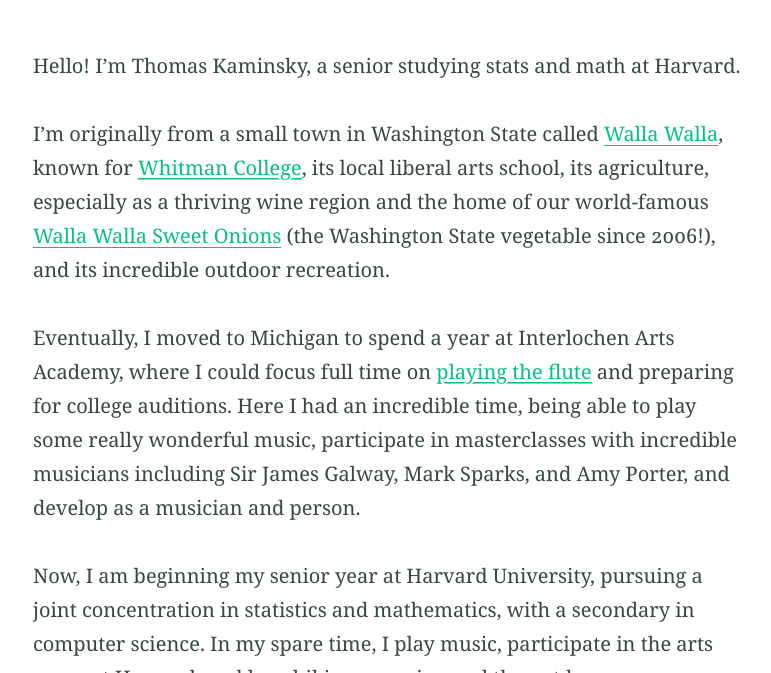
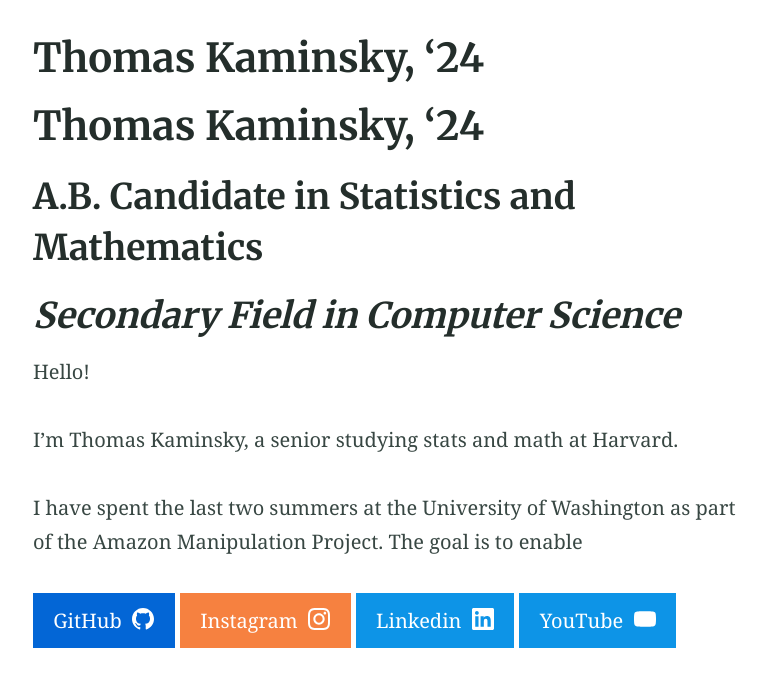
Before and after one commit to tkaminsky/tkaminsky.github.io, a Jekyll site: the page built from index.md, in a window 1280 px wide and 900 px high, scrolled down 201 px, cut to the strip 227-900 px from the top of the window. Shown: the whole strip, without its empty margins (250-1021 px from the left). Built offline with Jekyll 4.4.1, drawn with Linux system fonts in a browser that asks for light colours; our own code applies the rules of GitHub Pages for plain Markdown files; some of the changed text lies outside the part shown.

Commit message:
Updating index

```diff
--- a/index.md
+++ b/index.md
@@ -8,16 +8,14 @@ feature_image: /cover_im.jpeg
 excerpt: "Hello! I'm Thomas Kaminsky, a senior studying stats and math at Harvard. I am passionate about leaveraging geometric reasoning to better understand and manipulate objects in the world. Thanks for visiting my website!"
 ---
 
-Hello! I'm Thomas Kaminsky, a senior studying stats and math at Harvard.
+# Thomas Kaminsky, '24
+## A.B. Candidate in **Statistics** and **Mathematics**
+## *Secondary Field in Computer Science*
 
-I'm originally from a small town in Washington State called [Walla Walla]("https://en.wikipedia.org/wiki/Walla_Walla,_Washington"), known for [Whitman College]("https://www.whitman.edu/"), its local liberal arts school, its agriculture, especially as a thriving wine region and the home of our world-famous [Walla Walla Sweet Onions]("https://www.sweetonions.org/") (the Washington State vegetable since 2006!), and its incredible outdoor recreation.
+Hello!
 
-Eventually, I moved to Michigan to spend a year at Interlochen Arts Academy, where I could focus full time on [playing the flute]("https://www.youtube.com/watch?v=CnO_wST6QxM") and preparing for college auditions. Here I had an incredible time, being able to play some really wonderful music, participate in masterclasses with incredible musicians including Sir James Galway, Mark Sparks, and Amy Porter, and develop as a musician and person.
+I'm Thomas Kaminsky, a senior studying stats and math at Harvard.
 
-Now, I am beginning my senior year at Harvard University, pursuing a joint concentration in statistics and mathematics, with a secondary in computer science. In my spare time, I play music, participate in the arts scene at Harvard, and love hiking, camping and the outdoors.
-
-At the moment, I am working on research projects with Professor Karthik Desingh at the University of Minnesota's Robotics: Perception and Manipulation (RPM) Lab and with Professors Dieter Fox and Joshua R. Smith at the Robotics and State Estimation Lab (RSE-Lab), working on the second year of the Amazon Picking Challenge.
-
-Thank you so much for visiting my website!
+I have spent the last two summers at the University of Washington as part of the Amazon Manipulation Project. The goal is to enable
 
 {% include button.html text="GitHub" icon="github" link="https://github.com/tkaminsky" color="#0366d6" %} {% include button.html text="Instagram" link="https://www.instagram.com/tommy.kamin/" icon="instagram" color="#f68140" %} {% include button.html text="Linkedin" icon="linkedin" link="https://www.linkedin.com/in/thomas-kaminsky/" color="#0d94e7" %} {% include button.html text="YouTube" icon="youtube" link="https://www.youtube.com/@thomaskaminsky2930" color="#0d94e7" %}
```
